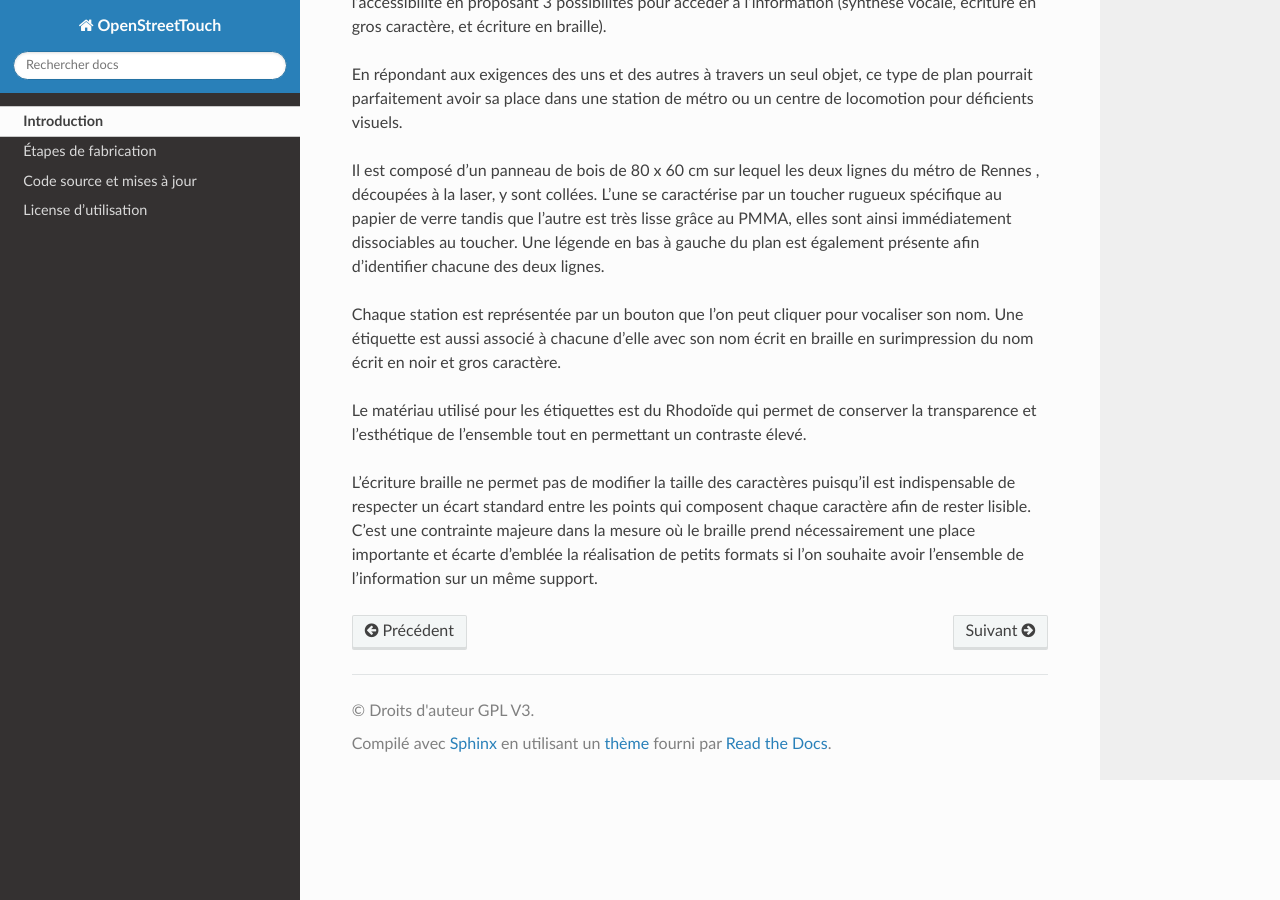
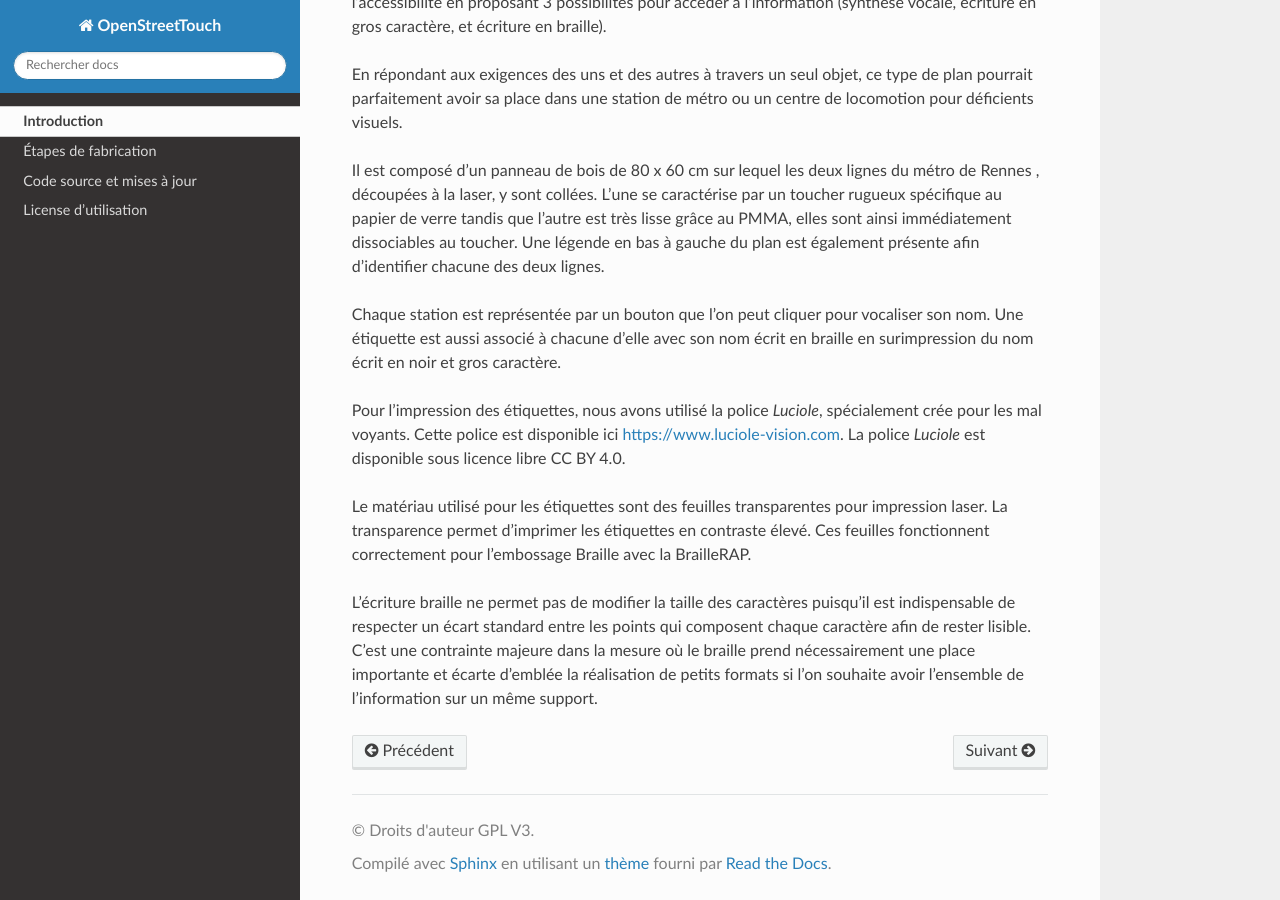
Before and after one commit to braillerap/OpenStreetTangible, a Sphinx documentation site: the page built from docs/manuel_utilisateur.md, in a window 1280 px wide and 900 px high, scrolled down 889 px. Built offline with Sphinx 7.4.7 and the Read the Docs theme 3.1.0, drawn with Linux system fonts in a browser that asks for light colours.

Commit message:
add details

```diff
--- a/docs/manuel_utilisateur.md
+++ b/docs/manuel_utilisateur.md
@@ -25,8 +25,10 @@ Il est composé d’un panneau de bois de 80 x 60 cm sur lequel les deux lignes
 
 Chaque station est représentée par un bouton que l’on peut cliquer pour vocaliser son nom.  Une étiquette est aussi associé à chacune d’elle avec son nom écrit en braille en surimpression du nom écrit en noir et gros caractère.
 
+Pour l'impression des étiquettes, nous avons utilisé la police *Luciole*, spécialement crée pour les mal voyants. Cette police est disponible ici [https://www.luciole-vision.com](https://www.luciole-vision.com). La police *Luciole* est disponible sous licence libre CC BY 4.0.
 
-Le matériau utilisé pour les étiquettes est du Rhodoïde qui permet de conserver la transparence et l’esthétique de l’ensemble tout en permettant un contraste élevé.
+
+Le matériau utilisé pour les étiquettes sont des feuilles transparentes pour impression laser. La transparence permet d'imprimer les étiquettes en contraste élevé. Ces feuilles fonctionnent correctement pour l'embossage Braille avec la BrailleRAP.
 
 
 L’écriture braille ne permet pas de modifier la taille des caractères puisqu’il est indispensable de respecter un écart standard entre les points qui composent chaque caractère afin de rester lisible. C’est une contrainte majeure dans la mesure où le braille prend nécessairement une place importante et écarte d’emblée la réalisation de petits formats si l’on souhaite avoir l’ensemble de l’information sur un même support.
```
Also changed, not shown: docs/licence.md (+1 -1 lines).
